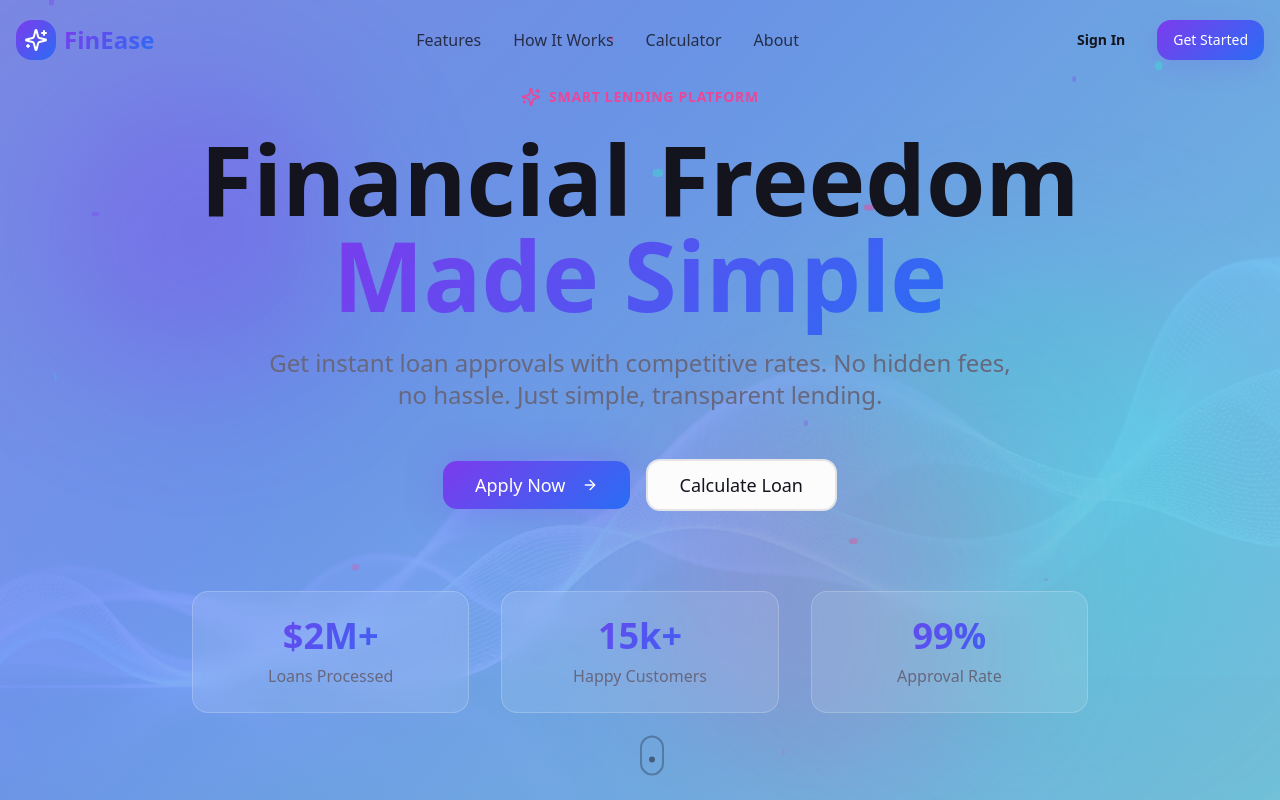
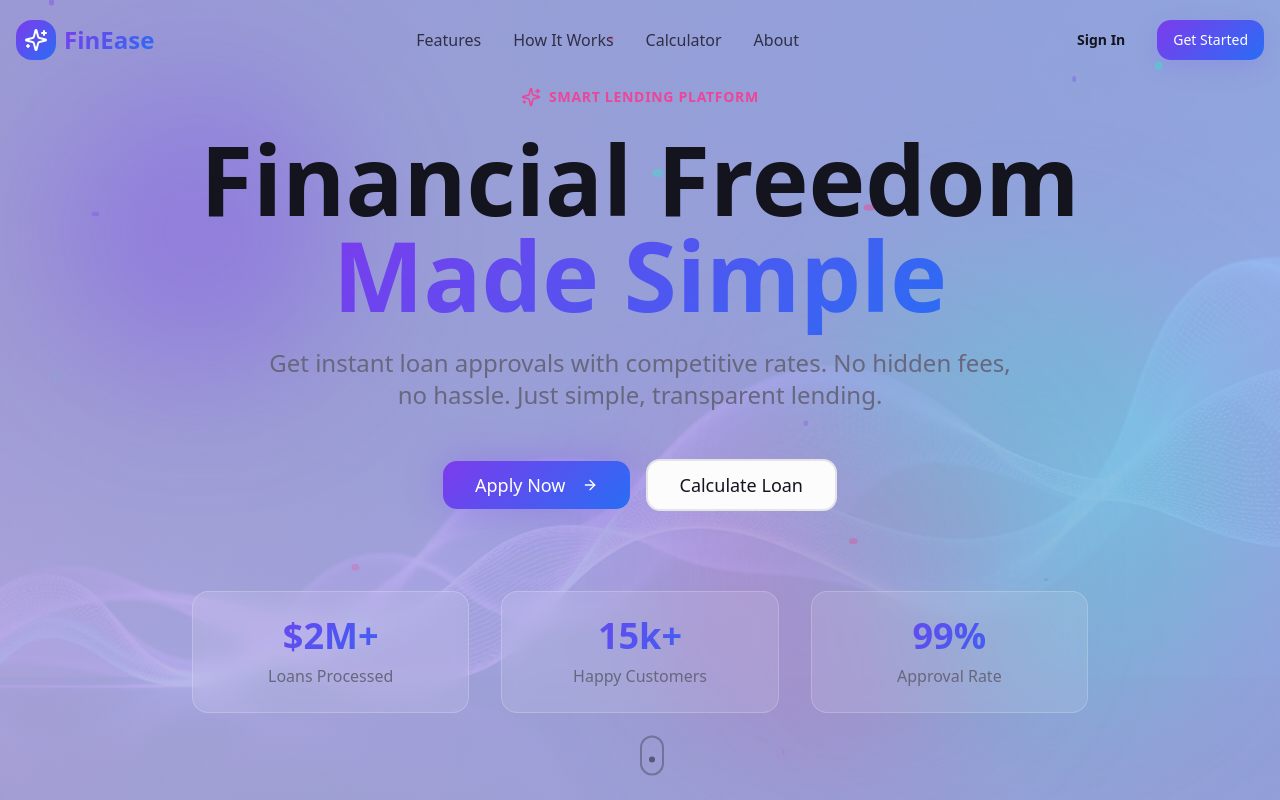
Before and after one commit to ashxta/fin-sparkle-react, a React (Vite) app: page / in a window 1280 px wide. Shown: the top 800 px of the page. Built offline with nearby package versions, Linux system fonts and the light colour scheme; the HTML template or start-up script is replaced by a standard one.

Commit message:
Add moving waves background

```diff
--- a/src/components/Hero.tsx
+++ b/src/components/Hero.tsx
@@ -14,20 +14,51 @@ export const Hero = () => {
           className="w-full h-full object-cover opacity-20"
         />
 
-        {/* Animated Gradient Overlay */}
+        {/* Animated Wave Layers */}
         <motion.div
-          className="absolute inset-0 gradient-hero"
+          className="absolute inset-0"
+          style={{
+            background: "linear-gradient(135deg, hsl(262 83% 58% / 0.4) 0%, hsl(220 90% 56% / 0.3) 50%, hsl(174 72% 56% / 0.4) 100%)",
+            backgroundSize: "400% 400%",
+          }}
           animate={{
-            backgroundPosition: ["0% 0%", "100% 100%", "0% 0%"],
+            backgroundPosition: ["0% 50%", "100% 50%", "0% 50%"],
+          }}
+          transition={{
+            duration: 15,
+            repeat: Infinity,
+            ease: "easeInOut",
+          }}
+        />
+        <motion.div
+          className="absolute inset-0"
+          style={{
+            background: "linear-gradient(225deg, hsl(174 72% 56% / 0.3) 0%, hsl(262 83% 58% / 0.2) 50%, hsl(330 81% 60% / 0.3) 100%)",
+            backgroundSize: "400% 400%",
+          }}
+          animate={{
+            backgroundPosition: ["100% 50%", "0% 50%", "100% 50%"],
           }}
           transition={{
             duration: 20,
             repeat: Infinity,
-            ease: "linear",
+            ease: "easeInOut",
           }}
+        />
+        <motion.div
+          className="absolute inset-0"
           style={{
+            background: "radial-gradient(circle at center, hsl(262 83% 58% / 0.2) 0%, transparent 70%)",
             backgroundSize: "200% 200%",
-            opacity: 0.6,
+          }}
+          animate={{
+            scale: [1, 1.2, 1],
+            opacity: [0.4, 0.6, 0.4],
+          }}
+          transition={{
+            duration: 10,
+            repeat: Infinity,
+            ease: "easeInOut",
           }}
         />
 
```
